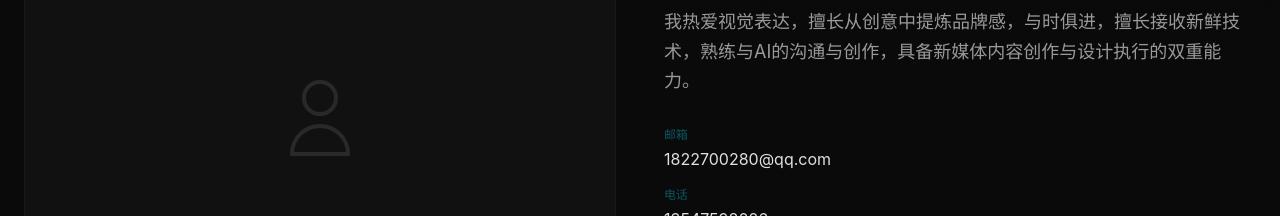
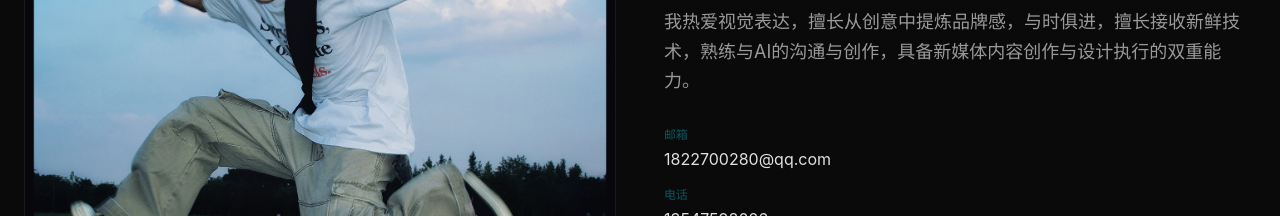
Before and after one commit to z1822700280-pixel/bakz-portfolio, a Next.js app: page / in a window 1280 px wide. Shown: the part 6228-6444 px from the top of the page. Built offline with nearby package versions, Linux system fonts and the light colour scheme; no server answers.

Commit message:
feat: add portrait photo to About section

```diff
--- a/components/About.tsx
+++ b/components/About.tsx
@@ -1,6 +1,7 @@
 'use client'
 
 import { motion } from 'framer-motion'
+import Image from 'next/image'
 import { useLanguage } from '@/contexts/LanguageContext'
 import { useTilt } from '@/hooks/useTilt'
 import { useScrollReveal } from '@/hooks/useScrollReveal'
@@ -27,7 +28,7 @@
           animate={isVisible ? { opacity: 1, y: 0 } : {}}
           transition={{ duration: 0.8, ease: [0.22, 1, 0.36, 1] }}
         >
-          {/* Portrait placeholder */}
+          {/* Portrait */}
           <motion.div
             ref={tiltRef}
             {...handlers}
@@ -37,21 +38,13 @@
               transition: 'transform 0.2s ease-out',
             }}
           >
-            <div className="absolute inset-0 flex items-center justify-center text-white/10">
-              <svg
-                className="w-24 h-24"
-                fill="none"
-                viewBox="0 0 24 24"
-                stroke="currentColor"
-              >
-                <path
-                  strokeLinecap="round"
-                  strokeLinejoin="round"
-                  strokeWidth={1}
-                  d="M16 7a4 4 0 11-8 0 4 4 0 018 0zM12 14a7 7 0 00-7 7h14a7 7 0 00-7-7z"
-                />
-              </svg>
-            </div>
+            <Image
+              src="/images/about-me.jpg"
+              alt="张洎彬"
+              fill
+              className="object-cover"
+              sizes="(max-width: 768px) 100vw, 50vw"
+            />
           </motion.div>
 
           {/* Content */}
```
Also changed, not shown: public/images/about-me.jpg (added).
